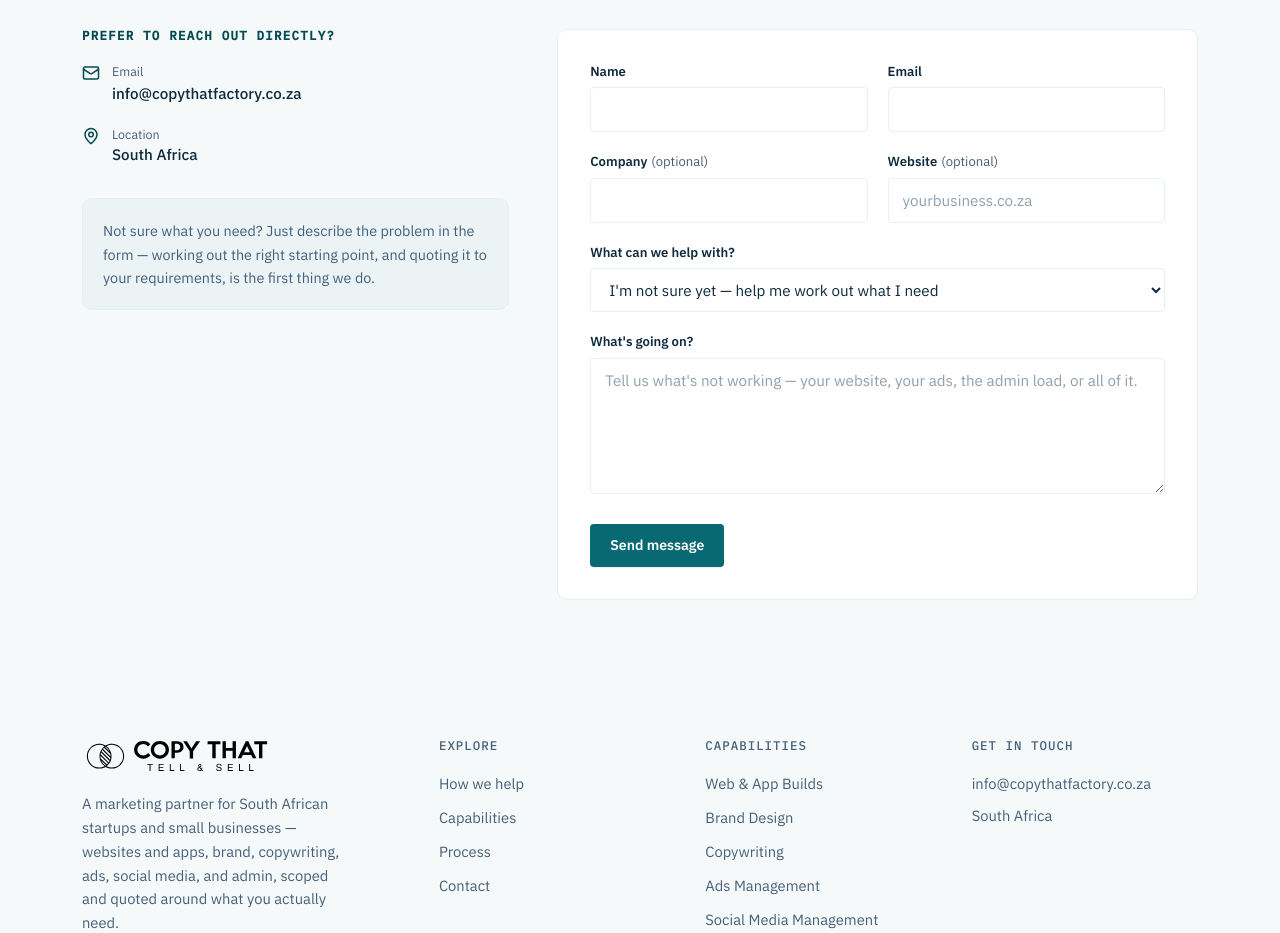
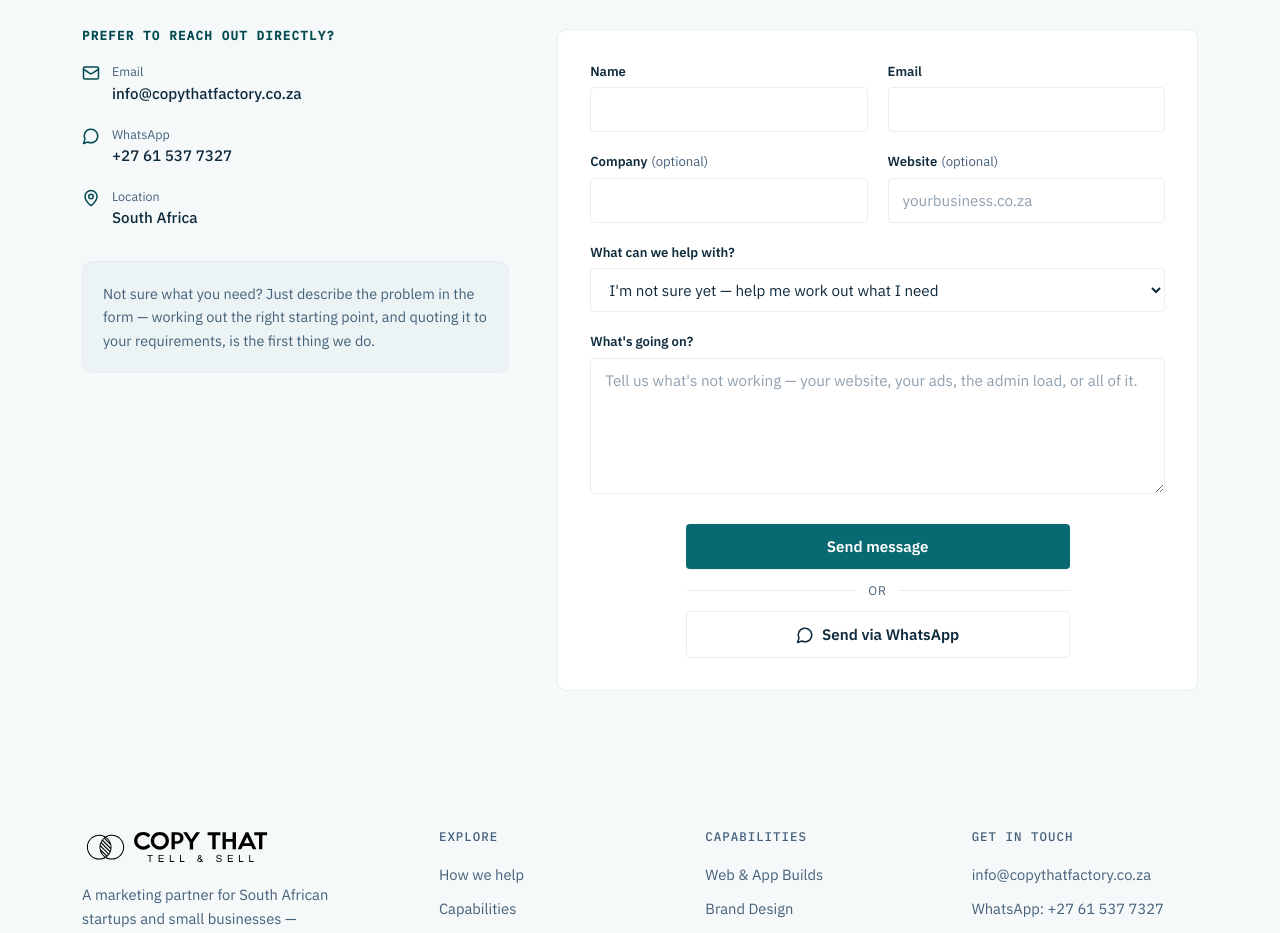
Before and after one commit to dewitivan777/CopyThatFactory, a Next.js app: page /contact in a window 1280 px wide. Shown: the part 440-1373 px from the top of the page. Built offline with nearby package versions, Linux system fonts and the light colour scheme.

Commit message:
feat: enhance contact form with WhatsApp integration and update footer links

```diff
--- a/src/app/contact/page.tsx
+++ b/src/app/contact/page.tsx
@@ -1,5 +1,5 @@
 import type { Metadata } from "next";
-import { Mail, MapPin } from "lucide-react";
+import { Mail, MapPin, MessageCircle } from "lucide-react";
 import { Container } from "@/components/ui/Container";
 import { PageHeader } from "@/components/ui/PageHeader";
 import { ContactForm } from "@/components/contact/ContactForm";
@@ -61,6 +61,20 @@ export default async function ContactPage({ searchParams }: ContactPageProps) {
                   </div>
                 </li>
                 <li className="flex items-start gap-3">
+                  <MessageCircle size={18} className="mt-0.5 flex-none text-blue-deep" aria-hidden="true" />
+                  <div>
+                    <div className="text-[0.78rem] text-ink-soft">WhatsApp</div>
+                    <a
+                      href={siteConfig.whatsappLink}
+                      target="_blank"
+                      rel="noopener noreferrer"
+                      className="text-[0.95rem] font-medium text-ink transition-colors hover:text-blue-deep"
+                    >
+                      {siteConfig.whatsapp}
+                    </a>
+                  </div>
+                </li>
+                <li className="flex items-start gap-3">
                   <MapPin size={18} className="mt-0.5 flex-none text-blue-deep" aria-hidden="true" />
                   <div>
                     <div className="text-[0.78rem] text-ink-soft">Location</div>
--- a/src/components/contact/ContactForm.tsx
+++ b/src/components/contact/ContactForm.tsx
@@ -3,7 +3,7 @@
 import { useRef, useState } from "react";
 import { useForm } from "react-hook-form";
 import { zodResolver } from "@hookform/resolvers/zod";
-import { CheckCircle2, AlertCircle } from "lucide-react";
+import { CheckCircle2, AlertCircle, MessageCircle } from "lucide-react";
 import { Button } from "@/components/ui/Button";
 import { contactSchema, type ContactFormValues } from "@/lib/validation";
 import { capabilities } from "@/data/capabilities";
@@ -102,11 +102,47 @@ export function ContactForm({ defaultInterest }: ContactFormProps) {
     register,
     handleSubmit,
     reset,
+    getValues,
+    trigger,
     formState: { errors },
   } = useForm<ContactFormValues>({
     resolver: zodResolver(contactSchema),
     defaultValues: { interest: defaultInterest ?? "not-sure" },
   });
+
+  /**
+   * Alternative to submitting the form: builds a WhatsApp message from
+   * whatever the visitor has filled in and opens a chat with us pre-filled,
+   * so they can send it themselves instead of going through the server.
+   */
+  async function sendViaWhatsApp() {
+    const valid = await trigger(["name", "message"]);
+    if (!valid) return;
+
+    const values = getValues();
+    const interestLabel =
+      values.interest && values.interest !== "not-sure"
+        ? capabilities.find((c) => c.slug === values.interest)?.name
+        : undefined;
+
+    const lines = [
+      `Hi Copy That, I'm ${values.name}.`,
+      values.company ? `Company: ${values.company}` : null,
+      values.website ? `Website: ${values.website}` : null,
+      interestLabel ? `Interested in: ${interestLabel}` : null,
+      "",
+      values.message,
+      "",
+      values.email ? `Email: ${values.email}` : null,
+    ].filter((line): line is string => line !== null);
+
+    const text = lines.join("\n");
+    window.open(
+      `${siteConfig.whatsappLink}?text=${encodeURIComponent(text)}`,
+      "_blank",
+      "noopener,noreferrer",
+    );
+  }
 
   async function onSubmit(values: ContactFormValues) {
     setStatus("submitting");
@@ -168,7 +204,7 @@ export function ContactForm({ defaultInterest }: ContactFormProps) {
         <CheckCircle2 className="mx-auto mb-4 text-blue" size={40} />
         <h3 className="text-[1.3rem]">Thanks — we&apos;ve got it.</h3>
         <p className="mx-auto mt-2 max-w-[360px] text-ink-soft">
-          We&apos;ll review what you sent and get back to you within one working
+          We&apos;ll review what you sent and get back to you within three working
           day with a straight read on where to start.
         </p>
         <button
@@ -295,13 +331,29 @@ export function ContactForm({ defaultInterest }: ContactFormProps) {
         </p>
       )}
 
+      <div className="mx-auto mt-6 flex flex-col gap-3 sm:max-w-sm">
         <Button
           type="submit"
           disabled={status === "submitting"}
-        className="mt-6 w-full sm:w-auto"
+          className="w-full justify-center py-3.5 text-[0.95rem]"
         >
           {status === "submitting" ? "Sending…" : "Send message"}
         </Button>
+        <div className="flex items-center gap-3 text-[0.78rem] uppercase tracking-[0.08em] text-ink-soft">
+          <span className="h-px flex-1 bg-rule" />
+          or
+          <span className="h-px flex-1 bg-rule" />
+        </div>
+        <Button
+          type="button"
+          variant="ghost"
+          onClick={sendViaWhatsApp}
+          className="w-full justify-center py-3.5 text-[0.95rem]"
+        >
+          <MessageCircle size={18} aria-hidden="true" />
+          Send via WhatsApp
+        </Button>
+      </div>
     </form>
   );
 }
--- a/src/components/layout/Footer.tsx
+++ b/src/components/layout/Footer.tsx
@@ -74,6 +74,16 @@ export function Footer() {
                   {siteConfig.email}
                 </a>
               </li>
+              <li>
+                <a
+                  href={siteConfig.whatsappLink}
+                  target="_blank"
+                  rel="noopener noreferrer"
+                  className="text-[0.92rem] text-ink-soft transition-colors hover:text-blue-deep"
+                >
+                  WhatsApp: {siteConfig.whatsapp}
+                </a>
+              </li>
               <li className="text-[0.92rem] text-ink-soft">{siteConfig.location}</li>
             </ul>
           </div>
--- a/src/components/layout/Header.tsx
+++ b/src/components/layout/Header.tsx
@@ -64,7 +64,7 @@ export function Header() {
                 href="/contact"
                 className="w-full"
               >
-                Get a quote
+                Talk to Us
               </ButtonLink>
             </li>
           </ul>
--- a/src/data/site.ts
+++ b/src/data/site.ts
@@ -7,6 +7,10 @@ export const siteConfig = {
   tagline: "Tell & Sell",
   url: "https://copythatfactory.co.za",
   email: "info@copythatfactory.co.za",
+  /** Displayed phone number, in international format. */
+  whatsapp: "+27 61 537 7327",
+  /** wa.me deep link for the WhatsApp number above (digits only, no leading +). */
+  whatsappLink: "https://wa.me/27615377327",
   location: "South Africa",
   /** Two-letter ISO country code, used in schema.org PostalAddress. */
   countryCode: "ZA",
--- a/src/lib/structured-data.ts
+++ b/src/lib/structured-data.ts
@@ -18,6 +18,7 @@ export function organizationSchema(): JsonLdNode {
     name: siteConfig.name,
     url: siteConfig.url,
     email: siteConfig.email,
+    telephone: siteConfig.whatsapp,
     description: siteConfig.description,
     slogan: siteConfig.tagline,
     image: absoluteUrl("/opengraph-image"),
```
Also changed, not shown: public/brands/WhatsApp Image 2026-02-22 at 15_48_edite.avif (added). Lines whose indentation alone changed are shown as unchanged.
